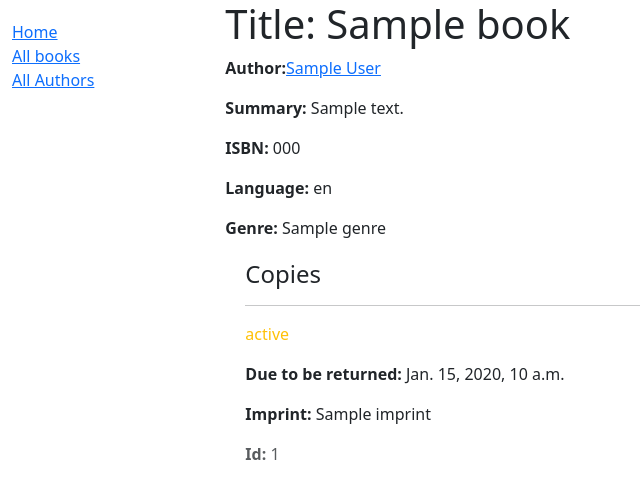
After one commit to jawshfn/django_local_library, a Django app: template locallibrary/catalog/templates/catalog/book_detail.html in a window 1280 px wide. The commit adds this page. Shown: the top 499 px of the page, without its empty margins (0-640 px from the left). Run offline with Django 5.2, Linux system fonts and the light colour scheme; the template is opened without the code that fills it: most values are stand-ins (such as "Sample title", 1, 10 or a date in 2020).

Commit message:
Added pages for books and authors

```diff
--- a/locallibrary/catalog/models.py
+++ b/locallibrary/catalog/models.py
@@ -130,7 +130,7 @@ class Author(models.Model):
     date_of_death = models.DateField('died', null=True, blank=True)
 
     class Meta:
-        ordering = ['last_name', 'first_name']
+        ordering = ['last_name']
 
     def get_absolute_url(self):
         """Returns the url to access a particular author instance."""
--- a/locallibrary/catalog/templates/base_generic.html
+++ b/locallibrary/catalog/templates/base_generic.html
@@ -21,12 +21,29 @@
           {% block sidebar %}
             <ul class="sidebar-nav">
               <li><a href="{% url 'index' %}">Home</a></li>
-              <li><a href="">All books</a></li>
-              <li><a href="">All authors</a></li>
+              <li><a href="{% url 'books' %}">All books</a></li>
+              <li><a href="{% url 'author-list' %}">All Authors</a></li>
             </ul>
           {% endblock %}
         </div>
-        <div class="col-sm-10 ">{% block content %}{% endblock %}</div>
+        <div class="col-sm-10 ">{% block content %}{% endblock %}{% block pagination %}
+          {% if is_paginated %}
+              <div class="pagination">
+                  <span class="page-links">
+                      {% if page_obj.has_previous %}
+                          <a href="{{ request.path }}?page={{ page_obj.previous_page_number }}">previous</a>
+                      {% endif %}
+                      <span class="page-current">
+                          Page {{ page_obj.number }} of {{ page_obj.paginator.num_pages }}.
+                      </span>
+                      {% if page_obj.has_next %}
+                          <a href="{{ request.path }}?page={{ page_obj.next_page_number }}">next</a>
+                      {% endif %}
+                  </span>
+              </div>
+          {% endif %}
+        {% endblock %}
+      </div>
       </div>
     </div>
   </body>
--- /dev/null
+++ b/locallibrary/catalog/templates/catalog/book_detail.html
@@ -0,0 +1,29 @@
+{% extends "base_generic.html" %}
+
+{% block content %}
+  <h1>Title: {{ book.title }}</h1>
+
+  <p><strong>Author:</strong><a href="{{ book.author.get_absolute_url }}">{{ book.author }}</a></p>
+  <!-- author detail link not yet defined -->
+  <p><strong>Summary:</strong> {{ book.summary }}</p>
+  <p><strong>ISBN:</strong> {{ book.isbn }}</p>
+  <p><strong>Language:</strong> {{ book.language }}</p>
+  <p><strong>Genre:</strong> {{ book.genre.all|join:", " }}</p>
+
+  <div style="margin-left:20px;margin-top:20px">
+    <h4>Copies</h4>
+
+    {% for copy in book.bookinstance_set.all %}
+      <hr />
+      <p
+        class="{% if copy.status == 'a' %}text-success{% elif copy.status == 'm' %}text-danger{% else %}text-warning{% endif %}">
+        {{ copy.get_status_display }}
+      </p>
+      {% if copy.status != 'a' %}
+        <p><strong>Due to be returned:</strong> {{ copy.due_back }}</p>
+      {% endif %}
+      <p><strong>Imprint:</strong> {{ copy.imprint }}</p>
+      <p class="text-muted"><strong>Id:</strong> {{ copy.id }}</p>
+    {% endfor %}
+  </div>
+{% endblock %}
--- a/locallibrary/catalog/templates/index.html
+++ b/locallibrary/catalog/templates/index.html
@@ -27,6 +27,6 @@
         <button type="submit">Search</button>
       </form>
     </li>
-    <li><strong>Books containing '{{ search_word }}':</strong> {{ books_with_word }}</li>
+    <li><strong>Books containing {{ search_word }}:</strong> {{ books_with_word }}</li>
   </ul>
 {% endblock %}
--- a/locallibrary/catalog/urls.py
+++ b/locallibrary/catalog/urls.py
@@ -4,4 +4,7 @@ from . import views
 urlpatterns = [
     path('', views.index, name='index'),
     path('books/', views.BookListView.as_view(), name='books'),
+    path('book/<int:pk>', views.BookDetailView.as_view(), name='book-detail'),
+    path('authors/', views.AuthorListView.as_view(), name='author-list'),
+    path('author/<int:pk>/', views.AuthorDetailView.as_view(), name='author-detail'),
 ]
```
Also changed, not shown: locallibrary/catalog/templates/catalog/author_detail.html (added, +7 -0 lines), locallibrary/catalog/templates/catalog/author_list.html (added, +10 -0 lines), locallibrary/catalog/templates/catalog/book_list.html (added, +17 -0 lines), locallibrary/catalog/views.py (+10 -0 lines).
